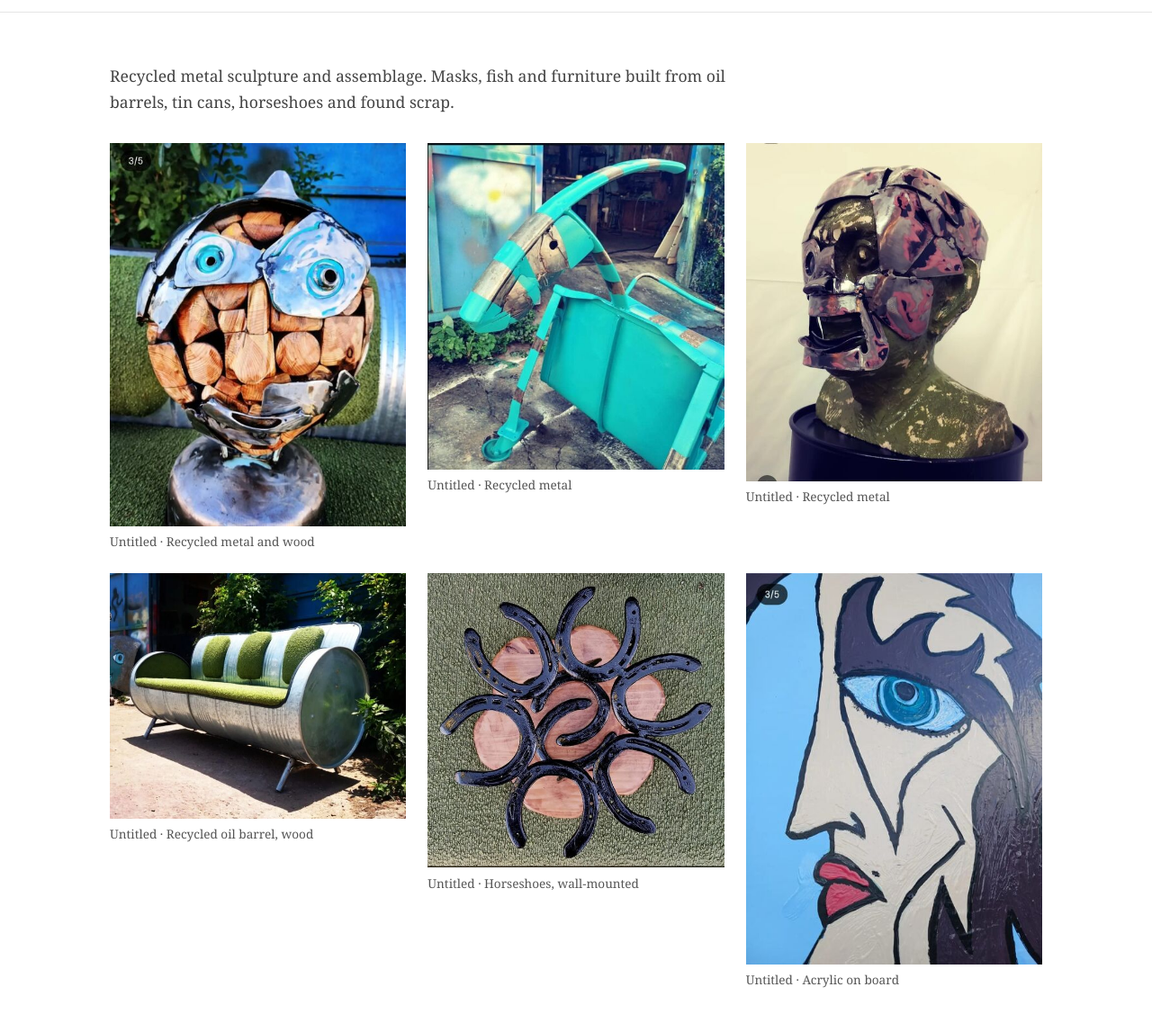
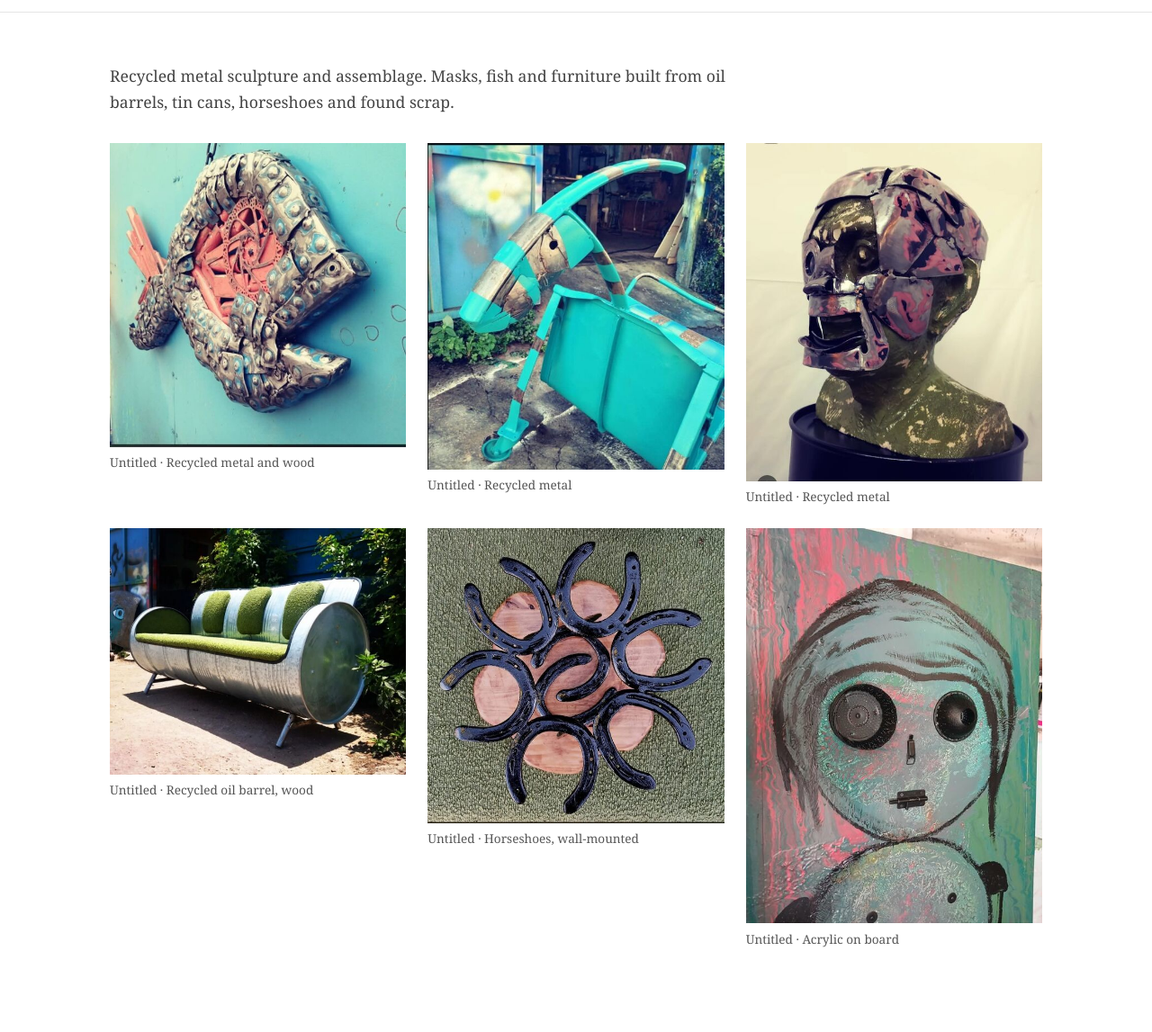
Before and after one commit to Arnonfr/segev, a plain HTML site: page index.html in a window 1280 px wide. Shown: the part 73-1220 px from the top of the page at 90% size. Drawn offline with Linux system fonts and the light colour scheme.

Commit message:
Replace 4 images that carried Instagram UI badges

```diff
--- a/index.html
+++ b/index.html
@@ -20,12 +20,12 @@
 <main>
 <p class="hero-line">Recycled metal sculpture and assemblage. Masks, fish and furniture built from oil barrels, tin cans, horseshoes and found scrap.</p>
 <div class="grid">
-<figure data-full="assets/works/fish-head.jpg" data-cap="Untitled - Recycled metal and wood"><img src="assets/thumbs/fish-head.jpg" alt="Fish head sculpture" loading="lazy"><figcaption>Untitled &middot; Recycled metal and wood</figcaption></figure>
+<figure data-full="assets/works/fish-red.jpg" data-cap="Untitled - Recycled metal and wood"><img src="assets/thumbs/fish-red.jpg" alt="Fish head sculpture" loading="lazy"><figcaption>Untitled &middot; Recycled metal and wood</figcaption></figure>
 <figure data-full="assets/works/ant-turquoise.jpg" data-cap="Untitled - Recycled metal"><img src="assets/thumbs/ant-turquoise.jpg" alt="Turquoise ant sculpture" loading="lazy"><figcaption>Untitled &middot; Recycled metal</figcaption></figure>
 <figure data-full="assets/works/skull-head.jpg" data-cap="Untitled - Recycled metal"><img src="assets/thumbs/skull-head.jpg" alt="Skull head sculpture" loading="lazy"><figcaption>Untitled &middot; Recycled metal</figcaption></figure>
 <figure data-full="assets/works/barrel-sofa.jpg" data-cap="Untitled - Recycled oil barrel, wood"><img src="assets/thumbs/barrel-sofa.jpg" alt="Sofa built from an oil barrel" loading="lazy"><figcaption>Untitled &middot; Recycled oil barrel, wood</figcaption></figure>
 <figure data-full="assets/works/horseshoe-flower.jpg" data-cap="Untitled - Horseshoes, wall-mounted"><img src="assets/thumbs/horseshoe-flower.jpg" alt="Horseshoe flower wall piece" loading="lazy"><figcaption>Untitled &middot; Horseshoes, wall-mounted</figcaption></figure>
-<figure data-full="assets/works/painting-blue-eye.jpg" data-cap="Untitled - Acrylic on board"><img src="assets/thumbs/painting-blue-eye.jpg" alt="Painting of a face with a blue eye" loading="lazy"><figcaption>Untitled &middot; Acrylic on board</figcaption></figure>
+<figure data-full="assets/works/painting-figure.jpg" data-cap="Untitled - Acrylic on board"><img src="assets/thumbs/painting-figure.jpg" alt="Painting of a face with a blue eye" loading="lazy"><figcaption>Untitled &middot; Acrylic on board</figcaption></figure>
 </div>
 </main>
 <div id="lightbox"><button class="close" aria-label="Close">&times;</button><img alt=""><div class="cap"></div></div>
```
Also changed, not shown: works.html (+4 -4 lines), assets/thumbs/abstract-metal.jpg (added), assets/thumbs/abstract-sculpture.jpg (added), assets/thumbs/fish-head.jpg (deleted), assets/thumbs/fish-red.jpg (added), assets/thumbs/painting-blue-eye.jpg (deleted), assets/thumbs/painting-figure.jpg (added), assets/thumbs/red-figure.jpg (deleted), assets/thumbs/sentinel-figure.jpg (deleted), assets/works/abstract-metal.jpg (added), assets/works/abstract-sculpture.jpg (added), assets/works/fish-head.jpg (deleted), assets/works/fish-red.jpg (added), assets/works/painting-blue-eye.jpg (deleted), 3 more files.
